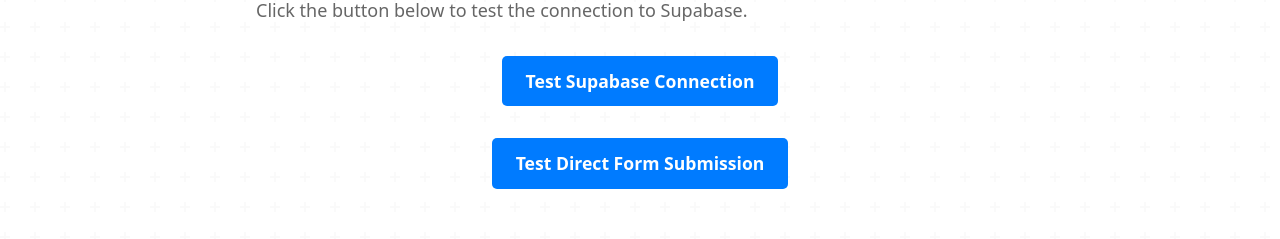
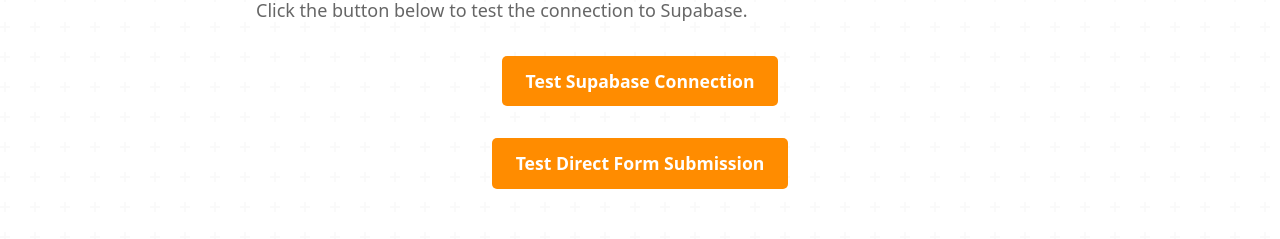
Before and after one commit to Vicsicard/selfcaststudios, a Next.js app: page /test-connection in a window 1280 px wide. Shown: the part 188-427 px from the top of the page. Built offline with nearby package versions, Linux system fonts and the light colour scheme; no server answers; a web font is replaced by a local one.

Commit message:
Change submit button color from blue to orange in React component

```diff
--- a/app/onboarding/styles.module.css
+++ b/app/onboarding/styles.module.css
@@ -412,7 +412,7 @@
 }
 
 .submitBtn {
-  background-color: #007bff;
+  background-color: #FF8C00;
   color: white;
   border: none;
   border-radius: 5px;
@@ -429,7 +429,7 @@
 }
 
 .submitBtn:hover {
-  background-color: #0069d9;
+  background-color: #E07800;
   transform: translateY(-2px);
 }
 
```
